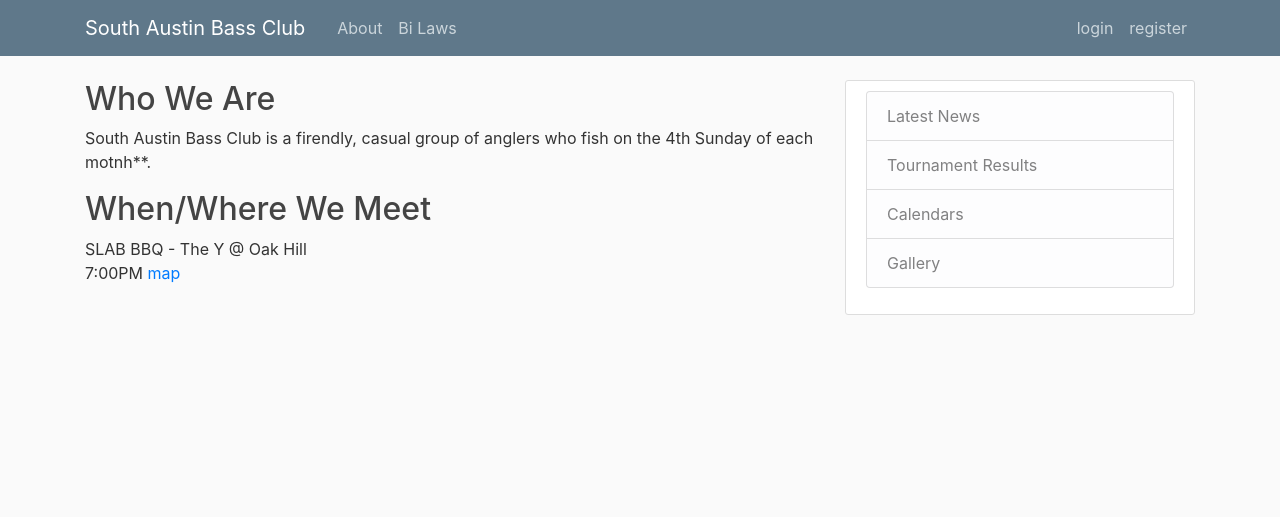
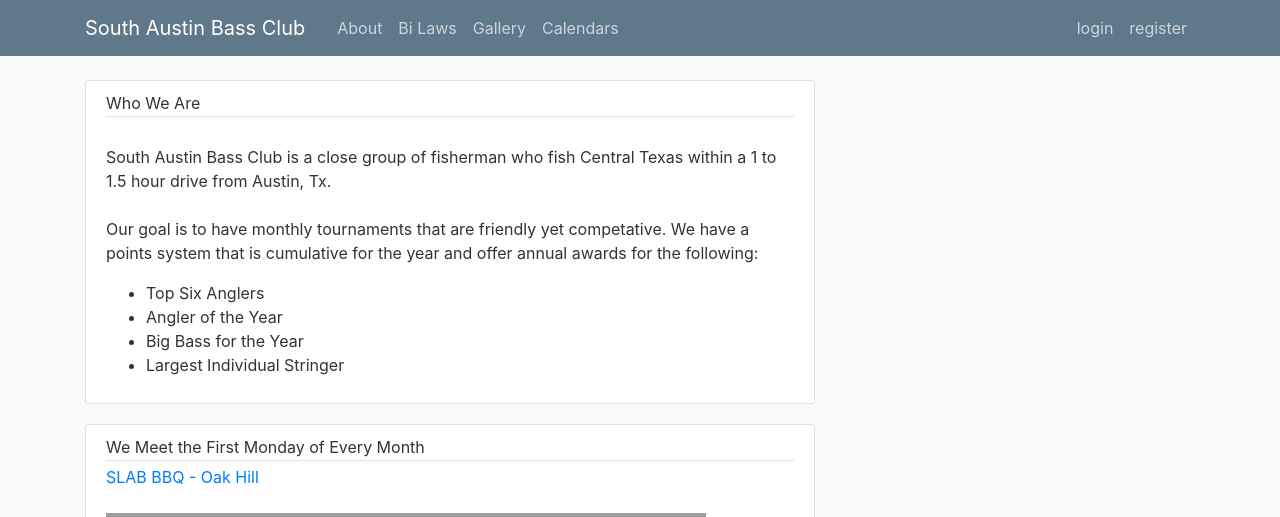
Before and after one commit to envasquez/SABC, a Django app: page /about in a window 1280 px wide. Shown: the top 517 px of the page. Before the commit the page ends 315 px from the top, so only its background shows below. Run offline with Django 3.2, Linux system fonts and the light colour scheme; some libraries are stand-ins or nearby versions; grey boxes are pictures that could not be loaded.

Commit message:
Saving work to date

```diff
--- a/sabc/sabc/templates/about.html
+++ b/sabc/sabc/templates/about.html
@@ -1,10 +1,50 @@
 {% extends "base.html" %}
 {% block content %}
-    <h2>Who We Are</h2>
-    <p>South Austin Bass Club is a firendly, casual group of anglers who fish on the 4th Sunday of each motnh**.</p>
-    <h2> When/Where We Meet</h2>
-    <p>
-        SLAB BBQ - The Y @ Oak Hill<br />
-        7:00PM <a href="#">map</a><br />
-    </p>
+<article class="media content-section">
+    <div class="media-body">
+        <div class="article-metadata">
+            Who We Are
+        </div>
+        <p class="article-content">
+            South Austin Bass Club is a close group of fisherman who fish Central Texas within a 1 to 1.5 hour drive from Austin, Tx.
+
+            Our goal is to have monthly tournaments that are friendly yet competative. We have a points system that is cumulative for the year and offer annual awards for the following:
+            <ul>
+                <li>Top Six Anglers</li>
+                <li>Angler of the Year</li>
+                <li>Big Bass for the Year</li>
+                <li>Largest Individual Stringer</li>
+            </ul>
+        </p>
+    </div>
+</article>
+<article class="media content-section">
+    <div class="media-body">
+        <div class="article-metadata">
+            We Meet the First Monday of Every Month
+        </div>
+        <h7><a href="http://realdopebbq.com/">SLAB BBQ - Oak Hill</a></h7>
+        <p class="article-content">
+            <iframe src="https://www.google.com/maps/embed?pb=!1m23!1m12!1m3!1d6894.095532628314!2d-97.88104678776875!3d30.235714328168108!2m3!1f0!2f0!3f0!3m2!1i1024!2i768!4f13.1!4m8!3e6!4m0!4m5!1s0x865b497ca05f5d09%3A0xb42bd9f124ab0ed9!2sSLAB+BBQ+%26+Beer%2C+7101+W%2C+TX-71%2C+Austin%2C+TX+78735!3m2!1d30.2352603!2d-97.87842359999999!5e0!3m2!1sen!2sus!4v1549391861983" width="600" height="450" frameborder="0" style="border:0" allowfullscreen></iframe>
+        </p>
+    </div>
+</article>
+<article class="media content-section">
+    <div class="media-body">
+        <div class="article-metadata">
+            Where We Fish
+        </div>
+        <h7>Central Texas Area Lakes</h7>
+        <p class="article-content">
+            List of Lakes
+            <ul>
+                <li>Lake 1</li>
+                <li>Lake 2</li>
+                <li>Lake 3</li>
+                <li>Lake 4</li>
+                <li>Lake 5</li>
+            </ul>
+        </p>
+    </div>
+</article>
 {% endblock content %}
--- a/sabc/sabc/templates/base.html
+++ b/sabc/sabc/templates/base.html
@@ -3,15 +3,10 @@
 <html>
 <head>
     {% csrf_token %}
-    <!-- Required meta tags -->
     <meta charset="utf-8">
     <meta name="viewport" content="width=device-width, initial-scale=1, shrink-to-fit=no">
-
-    <!-- Bootstrap CSS -->
     <link rel="stylesheet" href="https://maxcdn.bootstrapcdn.com/bootstrap/4.0.0/css/bootstrap.min.css" integrity="sha384-Gn5384xqQ1aoWXA+058RXPxPg6fy4IWvTNh0E263XmFcJlSAwiGgFAW/dAiS6JXm" crossorigin="anonymous">
-
     <link rel="stylesheet" type="text/css" href="{% static 'main.css' %}">
-
     {% if title %}
         <title>{{ title }}</title>
     {% else %}
@@ -30,6 +25,8 @@
             <div class="navbar-nav mr-auto">
               <a class="nav-item nav-link" href="{% url 'about' %}">About</a>
               <a class="nav-item nav-link" href="{% url 'bilaws' %}">Bi Laws</a>
+              <a class="nav-item nav-link" href="{% url 'gallery' %}">Gallery</a>
+              <a class="nav-item nav-link" href="{% url 'calendar' %}">Calendars</a>
             </div>
             <!-- Navbar Right Side -->
             <div class="navbar-nav">
@@ -57,20 +54,19 @@
           {% endif %}
           {% block content %}{% endblock %}
         </div>
+        {% if user.is_authenticated %}
           <div class="col-md-4">
             <div class="content-section">
                 <ul class="list-group">
                   <li class="list-group-item list-group-item-light">Latest News</li>
                   <li class="list-group-item list-group-item-light">Tournament Results</li>
-                <li class="list-group-item list-group-item-light">Calendars</li>
-                <li class="list-group-item list-group-item-light">Gallery</li>
                 </ul>
               </p>
             </div>
           </div>
+        {% endif %}
         </div>
     </main>
-
     <!-- Optional JavaScript -->
     <!-- jQuery first, then Popper.js, then Bootstrap JS -->
     <script src="https://code.jquery.com/jquery-3.2.1.slim.min.js" integrity="sha384-KJ3o2DKtIkvYIK3UENzmM7KCkRr/rE9/Qpg6aAZGJwFDMVNA/GpGFF93hXpG5KkN" crossorigin="anonymous"></script>
--- /dev/null
+++ b/sabc/sabc/templates/calendar.html
@@ -0,0 +1,3 @@
+{% extends "base.html" %}
+{% block content %}
+{% endblock content %}
--- /dev/null
+++ b/sabc/sabc/templates/gallery.html
@@ -0,0 +1,3 @@
+{% extends "base.html" %}
+{% block content %}
+{% endblock content %}
--- a/sabc/sabc/urls.py
+++ b/sabc/sabc/urls.py
@@ -34,7 +34,9 @@ urlpatterns = [
     url(r'^login', auth_views.LoginView.as_view(template_name='login.html'), name='login'),
     url(r'^logout', auth_views.LogoutView.as_view(template_name='logout.html'), name='logout'),
     url(r'^profile', user_views.profile, name='profile'),
+    url(r'^gallery', user_views.register, name='gallery'),
     url(r'^register', user_views.register, name='register'),
+    url(r'^calendar', user_views.register, name='calendar'),
 ]
 if settings.DEBUG:
     urlpatterns += static(settings.MEDIA_URL, document_root=settings.MEDIA_ROOT)
--- a/sabc/users/views.py
+++ b/sabc/users/views.py
@@ -33,13 +33,20 @@ def index(request):
 
 def about(request):
     """About page"""
-    return render(request, 'about.html', {'title': 'SABC - About', 'posts': events})
+    return render(request, 'about.html', {'title': 'SABC - About'})
 
 
 def bilaws(request):
     """Bi Laws page"""
     return render(request, 'bilaws.html', {'title': 'SABC - Bi Laws'})
 
+
+def gallery(request):
+    return render(request, 'gallery.html', {'title': 'SABC - Gallery'})
+
+
+def gallery(request):
+    return render(request, 'calendar.html', {'title': 'SABC - Calendar'})
 
 def register(request):
     """User registration/validation"""
```
Lines whose indentation alone changed are shown as unchanged.
